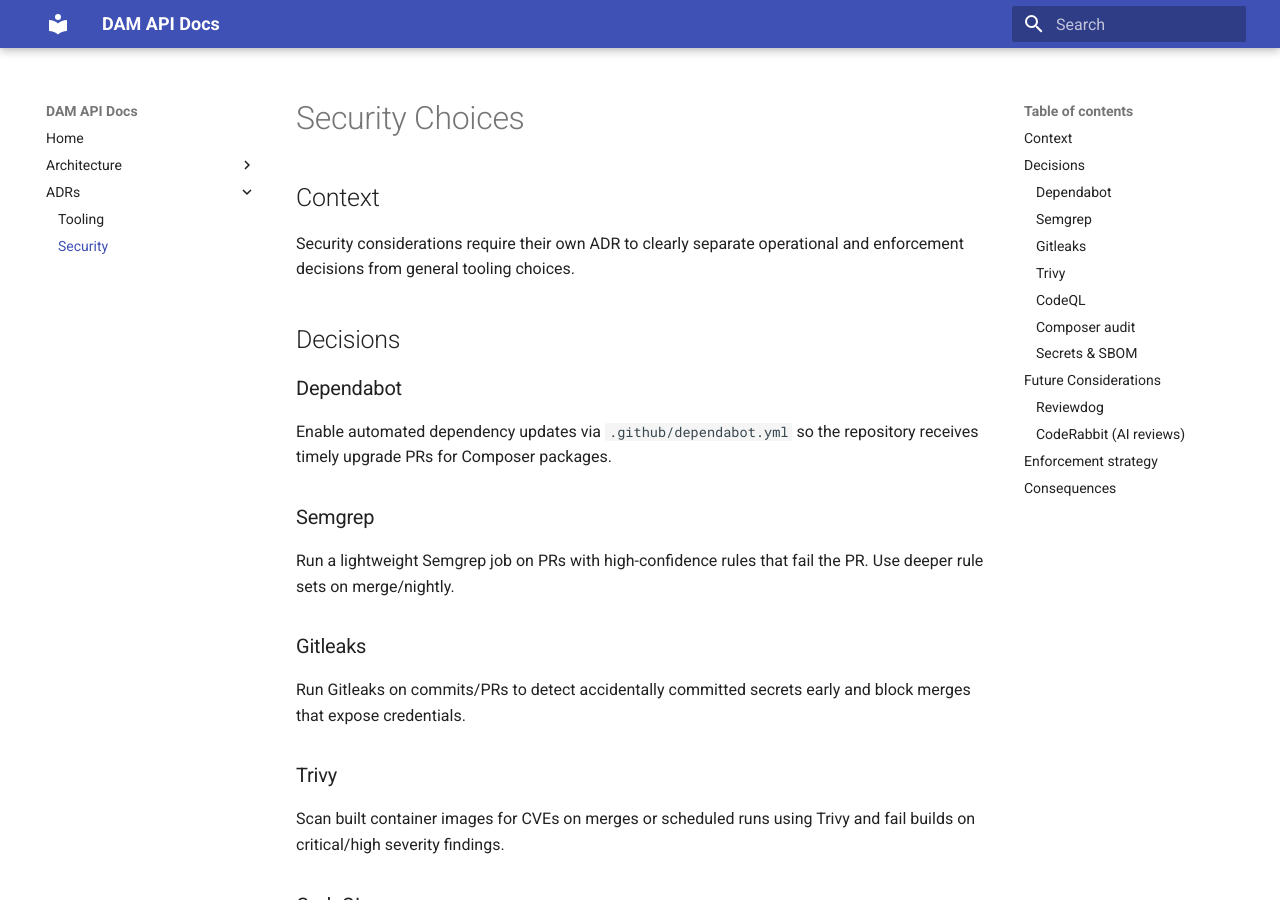
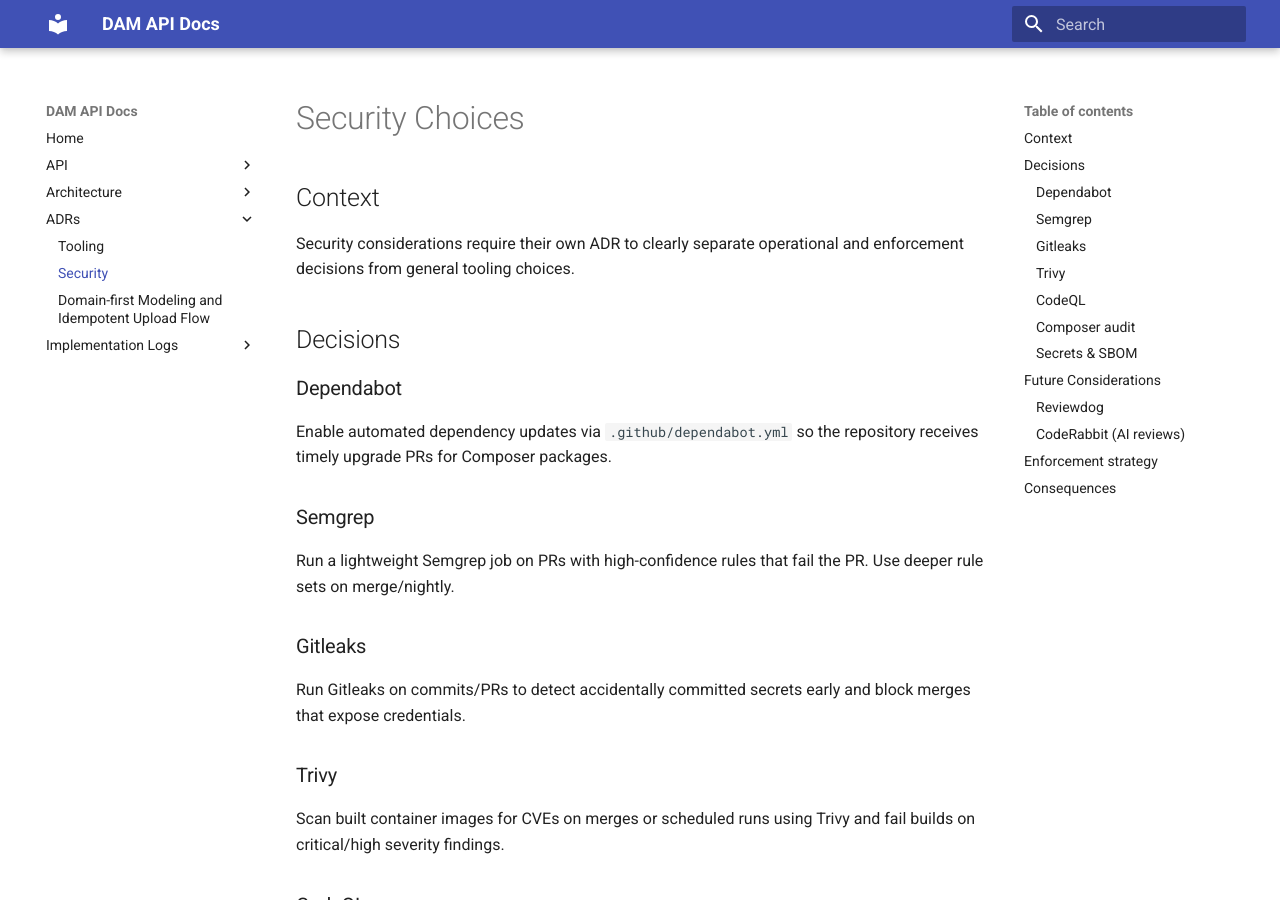
Before and after one commit to hsc00/dam-api, an MkDocs documentation site: the page built from docs/adr/02-security-choices.md, in a window 1280 px wide and 900 px high. Built offline with MkDocs 1.6.1 and Material for MkDocs 9.7.7, drawn with Linux system fonts in a browser that asks for light colours.

Commit message:
docs: update

```diff
--- a/mkdocs.yml
+++ b/mkdocs.yml
@@ -4,6 +4,8 @@ theme:
   name: material
 nav:
   - Home: index.md
+  - API:
+      - US-01 Agree API Schema: api/01-agree-api-schema.md
   - Architecture:
       - C4 Context Diagram: architecture/c4-context.drawio
       - C4 Container Diagram: architecture/c4-container.drawio
@@ -12,5 +14,8 @@ nav:
   - ADRs:
       - Tooling: adr/01-tooling-choices.md
       - Security: adr/02-security-choices.md
+      - Domain-first Modeling and Idempotent Upload Flow: adr/03-domain-first-idempotent-upload.md
+  - Implementation Logs:
+      - US-01 Agree API Schema: logs/01-agree-api-schema.md
 plugins:
   - search
```
